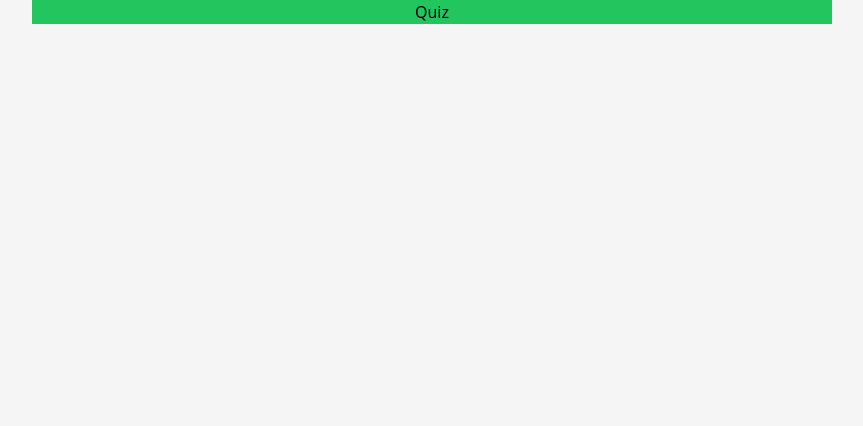
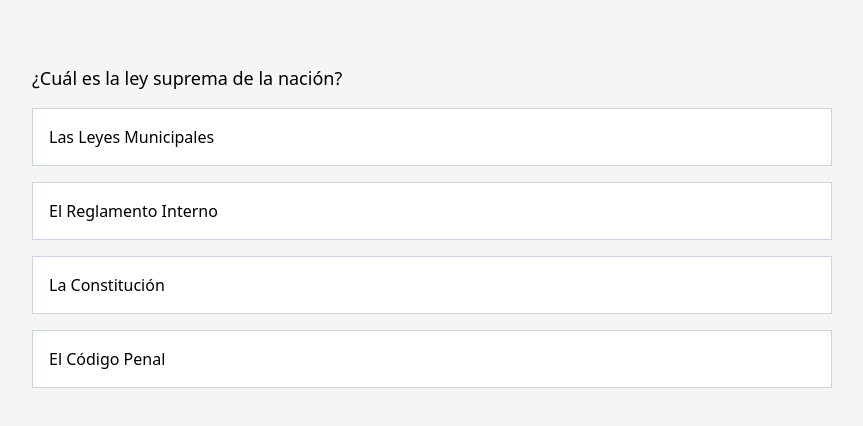
Before and after one commit to dmduffis/examen-civica-eeuu, a Next.js app: page /quiz in a window 1280 px wide. Shown: the top 426 px of the page, without its empty margins (208-1071 px from the left). Built offline with nearby package versions, Linux system fonts and the light colour scheme.

Commit message:
question colors

```diff
--- /dev/null
+++ b/src/app/components/Bar.tsx
@@ -0,0 +1,18 @@
+import React from 'react'
+
+type Props = {
+    progressPercentage: number
+}
+
+function Bar(props:Props) {
+
+    const { progressPercentage } = props;
+
+  return (
+    <div className='flex flex-row w-full h-24 bg-gray-300'>
+    <div className='flex flex-row h-24' style={{width:`${progressPercentage}%`}}></div>
+    </div>
+  )
+}
+
+export default Bar
--- a/src/app/page.tsx
+++ b/src/app/page.tsx
@@ -2,7 +2,7 @@ import Image from "next/image";
 
 export default function Home() {
   return (
-    <main className="flex min-h-screen flex-col items-center justify-between p-24">
+    <main className="flex min-h-screen flex-col items-center justify-between">
     </main>
   );
 }
--- a/src/app/quiz/layout.tsx
+++ b/src/app/quiz/layout.tsx
@@ -1,6 +1,6 @@
 export default function RootLayout({children}: {children: React.ReactNode;}) {
     return (
-      <div className="flex flex-1 justify-center w-full max-w-[800px] bg-green-500">
+      <div className="flex flex-1 justify-center max-w-[800px]">
         {children}
     </div>
     );
--- a/src/app/quiz/page.tsx
+++ b/src/app/quiz/page.tsx
@@ -1,9 +1,163 @@
-import React from 'react'
+'use client'
+
+import { nanoid } from 'nanoid'
+import React, { useState, useEffect } from 'react'
+
+const data = [
+    {
+        id: nanoid(),
+        questionText: '¿Cuál es la ley suprema de la nación?',
+        answers: [
+            {
+                id: nanoid(),
+                answerText: 'El Código Penal',
+                isCorrect: false,
+            },
+            {
+                id: nanoid(),
+                answerText: 'La Constitución',
+                isCorrect: true,
+            },
+            {
+                id: nanoid(),
+                answerText: 'Las Leyes Municipales',
+                isCorrect: false,
+            },
+            {
+                id: nanoid(),
+                answerText: 'El Reglamento Interno',
+                isCorrect: false,
+            }
+        ]
+
+    },
+    {
+        id: nanoid(),
+        questionText: 'Las primeras tres palabras de la Constitución contienen la idea del autogobierno (de que el pueblo se gobierna a sí mismo). ¿Cuáles son estas palabras?',
+        answers: [
+            {
+                id: nanoid(),
+                answerText: 'El pueblo unido',
+                isCorrect: false,
+            },
+            {
+                id: nanoid(),
+                answerText: 'Libertad y justicia',
+                isCorrect: false,
+            },
+            {
+                id: nanoid(),
+                answerText: 'Nosotros, el pueblo',
+                isCorrect: true,
+            },
+            {
+                id: nanoid(),
+                answerText: 'Poder del pueblo',
+                isCorrect: false,
+            }
+        ]
+
+    },
+    {
+        id: nanoid(),
+        questionText: 'Las primeras tres palabras de la Constitución contienen la idea del autogobierno (de que el pueblo se gobierna a sí mismo). ¿Cuáles son estas palabras?',
+        answers: [
+            {
+                id: nanoid(),
+                answerText: 'La Carta de Derechos',
+                isCorrect: true,
+            },
+            {
+                id: nanoid(),
+                answerText: 'La Declaración de Independencia',
+                isCorrect: false,
+            },
+            {
+                id: nanoid(),
+                answerText: 'Los Artículos Confederados',
+                isCorrect: false,
+            },
+            {
+                id: nanoid(),
+                answerText: 'Las Resoluciones Federales',
+                isCorrect: false,
+            }
+        ]
+
+    },
+    {
+        id: nanoid(),
+        questionText: '¿Cuántas enmiendas tiene la Constitución?',
+        answers: [
+            {
+                id: nanoid(),
+                answerText: 'Diez (10)',
+                isCorrect: false,
+            },
+            {
+                id: nanoid(),
+                answerText: 'Veintisiete (27)',
+                isCorrect: true,
+            },
+            {
+                id: nanoid(),
+                answerText: 'Cincuenta (50)',
+                isCorrect: false,
+            },
+            {
+                id: nanoid(),
+                answerText: 'Cuarenta y dos (42)',
+                isCorrect: false,
+            }
+        ]
+    }
+]
 
 export default function Home() {
+
+    const [started, setStarted] = useState<boolean>(false);
+    const [questionIndex, setQuestionIndex] = useState<number>(0);
+    const [submitted, setSubmitted] = useState<boolean>(false);
+    const [randomArray, setRandomArray] = useState([]);
+    const [questionSelected, setQuestionSelected] = useState<boolean>(false);
+
+    const answersArray = data[questionIndex].answers
+
+    const answerClasses = {
+        correct: 'flex flex-row justify-between w-full p-4 items-center bg-white mt-4 border border-green-500',
+        incorrect: 'flex flex-row justify-between w-full p-4 items-center bg-white mt-4 border border-red-200',
+        default: 'flex flex-row justify-between w-full p-4 items-center bg-white mt-4 border border-slate-300 hover:border-blue-700'
+    }
+
+    useEffect(() => {
+        const shuffledAnswersArray = [...answersArray].sort(() => 0.5 - Math.random());
+        setRandomArray(shuffledAnswersArray);
+    }, []);
+
+    const handleSelect = () => {
+        setQuestionSelected(true);
+    }
+
+
+
   return (
-    <main>
-        <h1>Quiz</h1>
+    <main className='flex flex-col w-full justify-center mt-16'>
+        <div>
+            <div>
+                <p className='text-lg'>{data[questionIndex].questionText}</p>
+            </div>
+
+            {randomArray.map((answer) => {
+               return (
+                <div onClick={handleSelect} key={answer.id} className={questionSelected ? (answer.isCorrect ? answerClasses.correct : answerClasses.incorrect) : answerClasses.default }>
+               <p>
+                {answer.answerText}
+               </p>
+               <p className='text-sm text-green-400'>{questionSelected ? (answer.isCorrect ? 'respuesta correcta' : '') : ''}</p>
+               </div>
+               );
+            })}
+        </div>
     </main>
   )
 }
```
Also changed, not shown: package.json (+6 -5 lines), 1 other file (tests, documents, lock files or other folders).
